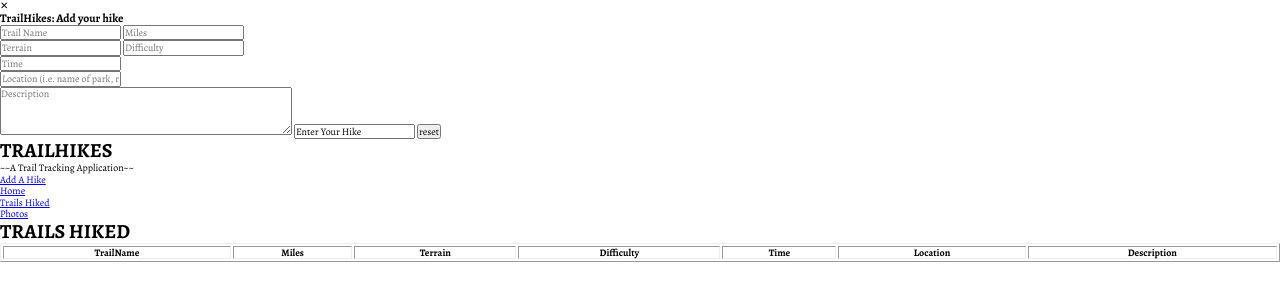
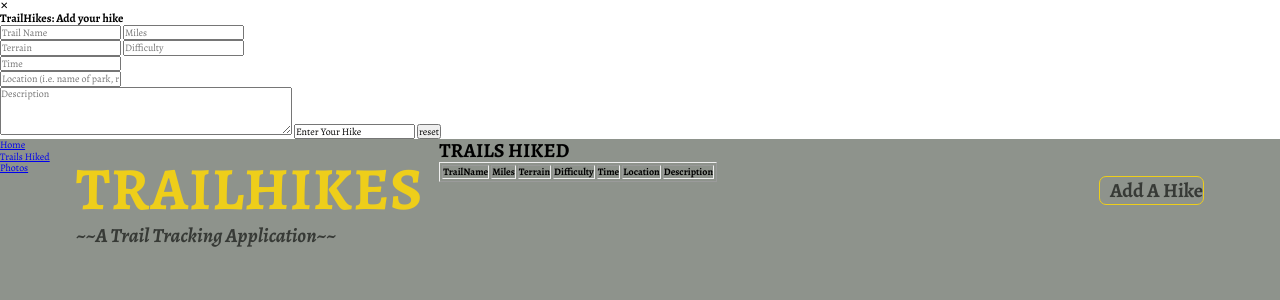
Before and after one commit to swic-cis-177/mt-project-Jackal73, a website: page index.html in a window 1280 px wide. Drawn offline with nearby package versions, Linux system fonts and the light colour scheme.

Commit message:
Add styling to first navbar

```diff
--- a/style.css
+++ b/style.css
@@ -11,3 +11,87 @@
   margin: 0;
   padding: 0;
 }
+
+/* navbar */
+.container {
+  /* margin-top: 1.6rem; */
+  background-color: #8e938c;
+  display: grid;
+  grid-row-gap: 1.6rem;
+  grid-template-columns: minmax(6rem, 1fr) repeat(8, minmax(min-content, 16rem)) minmax(
+      6rem,
+      1fr
+    );
+  grid-template-rows: repeat(3, min-content) 70vh repeat(5, min-content);
+}
+
+.logo {
+  color: #373a36;
+  grid-column: 2/4;
+  grid-row: 1/2;
+  margin: 1.6rem 1.6rem 0.2rem 1.6rem;
+}
+
+.logo-adjust {
+  color: #eece1a;
+  font-size: 6rem;
+  letter-spacing: 0.1rem;
+}
+
+.logo-2 {
+  font-size: 2rem;
+  font-style: italic;
+  font-weight: bold;
+}
+
+.first-nav {
+  grid-column: 8/10;
+  grid-row: 1/2;
+  margin: 4rem 1.6rem 0.2rem 1.6rem;
+}
+
+.first-nav-list {
+  display: grid;
+  grid-template-columns: repeat(auto-fit, minmax(10rem, 1fr));
+  list-style: none;
+}
+
+.first-nav-link label {
+  background-color: #8e938c;
+  border: 0.1rem solid #eece1a;
+  border-radius: 0.7rem;
+  color: #373a36;
+  cursor: pointer;
+  font-weight: bold;
+  transition: background-color 0.3s, color 0.3s;
+}
+
+.first-nav-link label:hover {
+  background-color: #373a36;
+  color: #eece1a;
+}
+
+.first-nav-link {
+  color: #373a36;
+  display: inline-block;
+  font-size: 2rem;
+  text-align: right;
+  text-decoration: none;
+  width: 100%;
+}
+
+.first-nav-link::after {
+  background-color: #eece1a;
+  display: block;
+  margin: auto;
+}
+
+.first-nav-link span {
+  color: #34598f;
+  font-size: 1.3rem;
+}
+
+.first-nav-link i {
+  font-size: 1.8rem;
+  margin-right: 1rem;
+}
```
